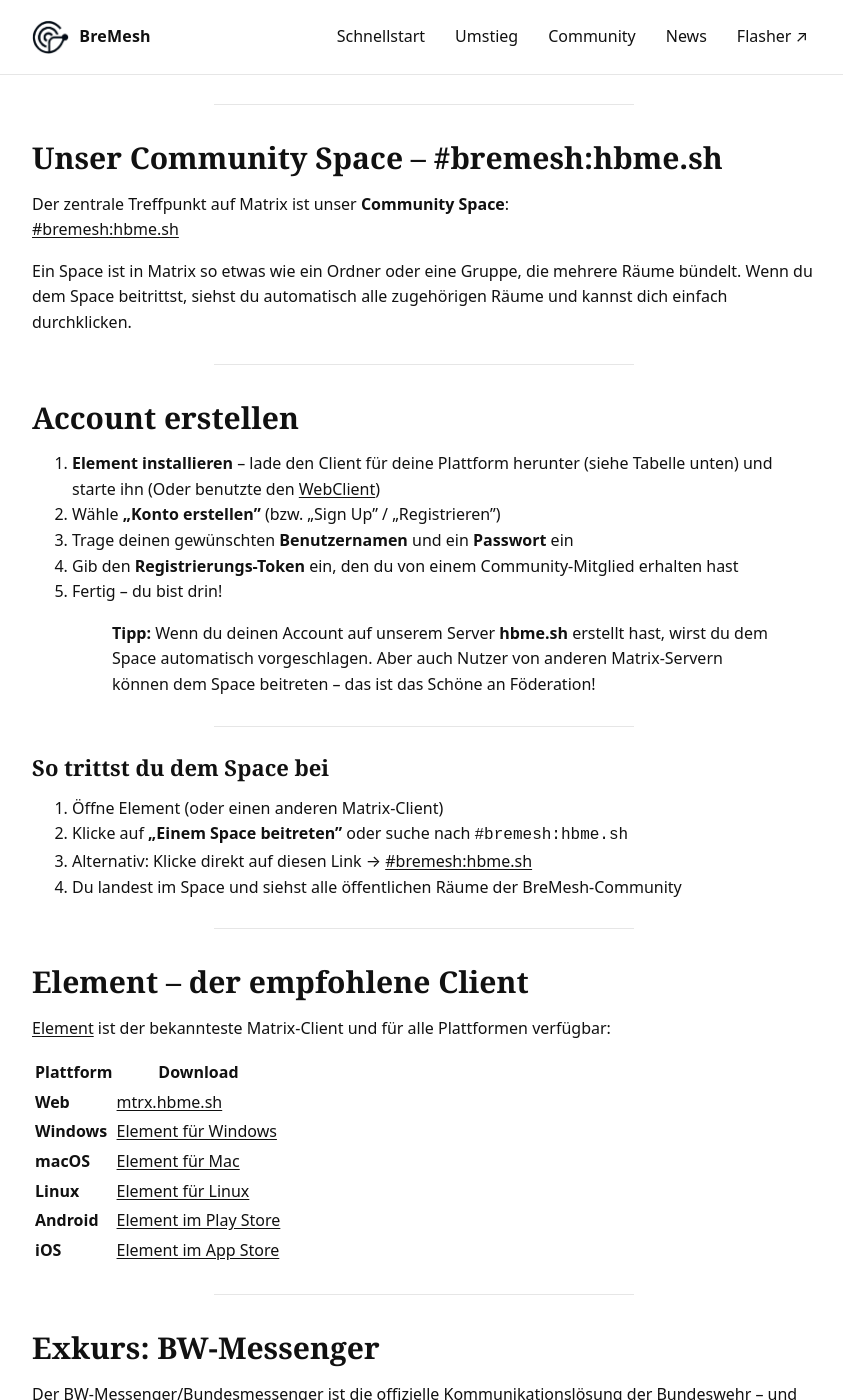
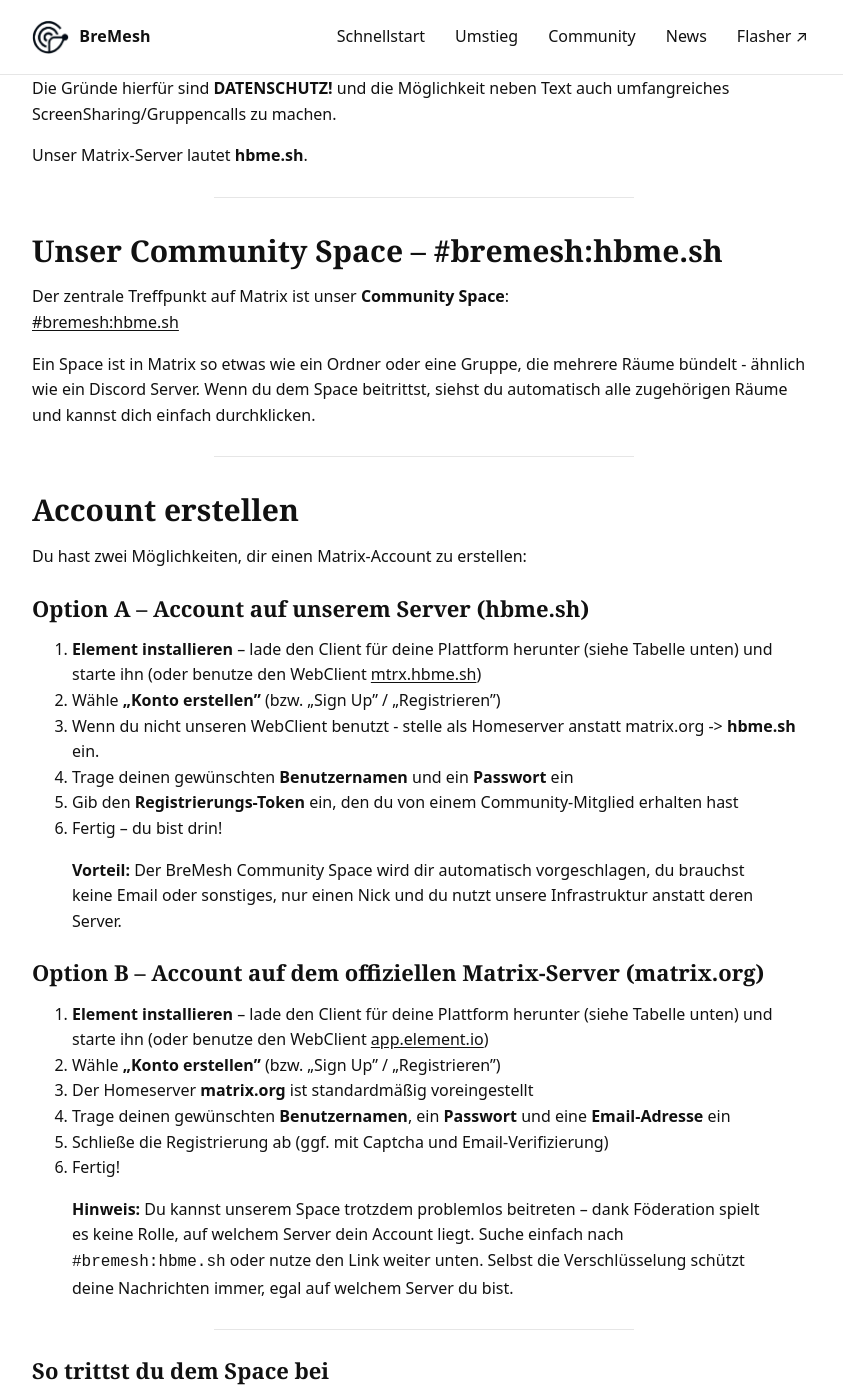
Before and after one commit to NordCen/BreMeshPeople, a Jekyll site: the page built from matrix.md, in a window 1280 px wide and 1400 px high, scrolled down 702 px. Shown: the whole window, without its empty margins (216-1059 px from the left). Built offline with Jekyll 4.4.1, drawn with Linux system fonts in a browser that asks for light colours; some of the changed text lies outside the part shown.

Commit message:
Enhance documentation for BreMesh Firmware update and Matrix Community Space

```diff
--- a/matrix.md
+++ b/matrix.md
@@ -12,7 +12,9 @@
 Jeder kann einen eigenen Server betreiben, und alle Server sprechen untereinander (Föderation).
 Nachrichten sind Ende-zu-Ende-verschlüsselt, es gibt Räume, Spaces, Sub-Spaces, Sub-Sub-(..), Dateiaustausch, Videotelefonie, Voicecalls und vieles mehr – alles ohne Abhängigkeit von einem einzelnen Anbieter.
 
-Das Bremer Mesh nutzt Matrix als **Community Space außerhalb des Funknetzes**.
+Das BreMesh nutzt neben dem Telegram-Channel [Meshtastic Bremen und Umzu](https://t.me/meshhbuz) von Heinrich  - auch [Matrix](/matrix/) als **Community Space außerhalb des Funknetzes**.
+Die Gründe hierfür sind **DATENSCHUTZ!** und die Möglichkeit neben Text auch umfangreiches ScreenSharing/Gruppencalls zu machen.
+
 Unser Matrix-Server lautet **hbme.sh**.
 
 <hr>
@@ -22,19 +24,36 @@
 Der zentrale Treffpunkt auf Matrix ist unser **Community Space**:
 [#bremesh:hbme.sh](https://matrix.to/#/%23bremesh:hbme.sh)
 
-Ein Space ist in Matrix so etwas wie ein Ordner oder eine Gruppe, die mehrere Räume bündelt. Wenn du dem Space beitrittst, siehst du automatisch alle zugehörigen Räume und kannst dich einfach durchklicken.
+Ein Space ist in Matrix so etwas wie ein Ordner oder eine Gruppe, die mehrere Räume bündelt - ähnlich wie ein Discord Server. Wenn du dem Space beitrittst, siehst du automatisch alle zugehörigen Räume und kannst dich einfach durchklicken.
 
 
 <hr>
 
 ## Account erstellen
 
-1. **Element installieren** – lade den Client für deine Plattform herunter (siehe Tabelle unten) und starte ihn  (Oder benutzte den [WebClient](https://mtrx.hbme.sh/))
+Du hast zwei Möglichkeiten, dir einen Matrix-Account zu erstellen:
+
+### Option A – Account auf unserem Server (hbme.sh)
+
+1. **Element installieren** – lade den Client für deine Plattform herunter (siehe Tabelle unten) und starte ihn (oder benutze den WebClient [mtrx.hbme.sh](https://mtrx.hbme.sh/))
 2. Wähle **„Konto erstellen"** (bzw. „Sign Up" / „Registrieren")
-3. Trage deinen gewünschten **Benutzernamen** und ein **Passwort** ein
-4. Gib den **Registrierungs-Token** ein, den du von einem Community-Mitglied erhalten hast
-5. Fertig – du bist drin!
-> **Tipp:** Wenn du deinen Account auf unserem Server **hbme.sh** erstellt hast, wirst du dem Space automatisch vorgeschlagen. Aber auch Nutzer von anderen Matrix-Servern können dem Space beitreten – das ist das Schöne an Föderation!
+3. Wenn du nicht unseren WebClient benutzt - stelle als Homeserver anstatt matrix.org -> **hbme.sh** ein.
+4. Trage deinen gewünschten **Benutzernamen** und ein **Passwort** ein
+5. Gib den **Registrierungs-Token** ein, den du von einem Community-Mitglied erhalten hast
+6. Fertig – du bist drin!
+
+> **Vorteil:** Der BreMesh Community Space wird dir automatisch vorgeschlagen, du brauchst keine Email oder sonstiges, nur einen Nick und du nutzt unsere Infrastruktur anstatt deren Server.
+
+### Option B – Account auf dem offiziellen Matrix-Server (matrix.org)
+
+1. **Element installieren** – lade den Client für deine Plattform herunter (siehe Tabelle unten) und starte ihn (oder benutze den WebClient [app.element.io](https://app.element.io/))
+2. Wähle **„Konto erstellen"** (bzw. „Sign Up" / „Registrieren")
+3. Der Homeserver **matrix.org** ist standardmäßig voreingestellt
+4. Trage deinen gewünschten **Benutzernamen**, ein **Passwort** und eine **Email-Adresse** ein
+5. Schließe die Registrierung ab (ggf. mit Captcha und Email-Verifizierung)
+6. Fertig!
+
+> **Hinweis:** Du kannst unserem Space trotzdem problemlos beitreten – dank Föderation spielt es keine Rolle, auf welchem Server dein Account liegt. Suche einfach nach `#bremesh:hbme.sh` oder nutze den Link weiter unten. Selbst die Verschlüsselung schützt deine Nachrichten immer, egal auf welchem Server du bist.
 
 <hr>
 
@@ -56,10 +75,10 @@
 | **Windows** | [Element für Windows](https://element.io/download#windows) |
 | **macOS** | [Element für Mac](https://element.io/download#macos) |
 | **Linux** | [Element für Linux](https://element.io/download#linux) |
-| **Android** | [Element im Play Store](https://play.google.com/store/apps/details?id=im.vector.app) |
-| **iOS** | [Element im App Store](https://apps.apple.com/app/element-messenger/id1083446067) |
+| **Android** | [Element X im Play Store](https://play.google.com/store/apps/details?id=io.element.android.x) · [Element Classic](https://play.google.com/store/apps/details?id=im.vector.app) |
+| **iOS** | [Element X im App Store](https://apps.apple.com/app/element-x-secure-messenger/id1631335820) · [Element Classic](https://apps.apple.com/app/element-messenger/id1083446067) |
 
-
+> **Gut zu wissen:** Neben Element gibt es noch unzählige weitere Matrix-Clients – für den Desktop, das Terminal, Thunderbird und vieles mehr. Eine vollständige Übersicht findest du unter [matrix.org/ecosystem/clients](https://matrix.org/ecosystem/clients/).
 
 
 
```
Also changed, not shown: _posts/2026-02-19-repeter-firmware-20260217.md (+1 -2 lines).
